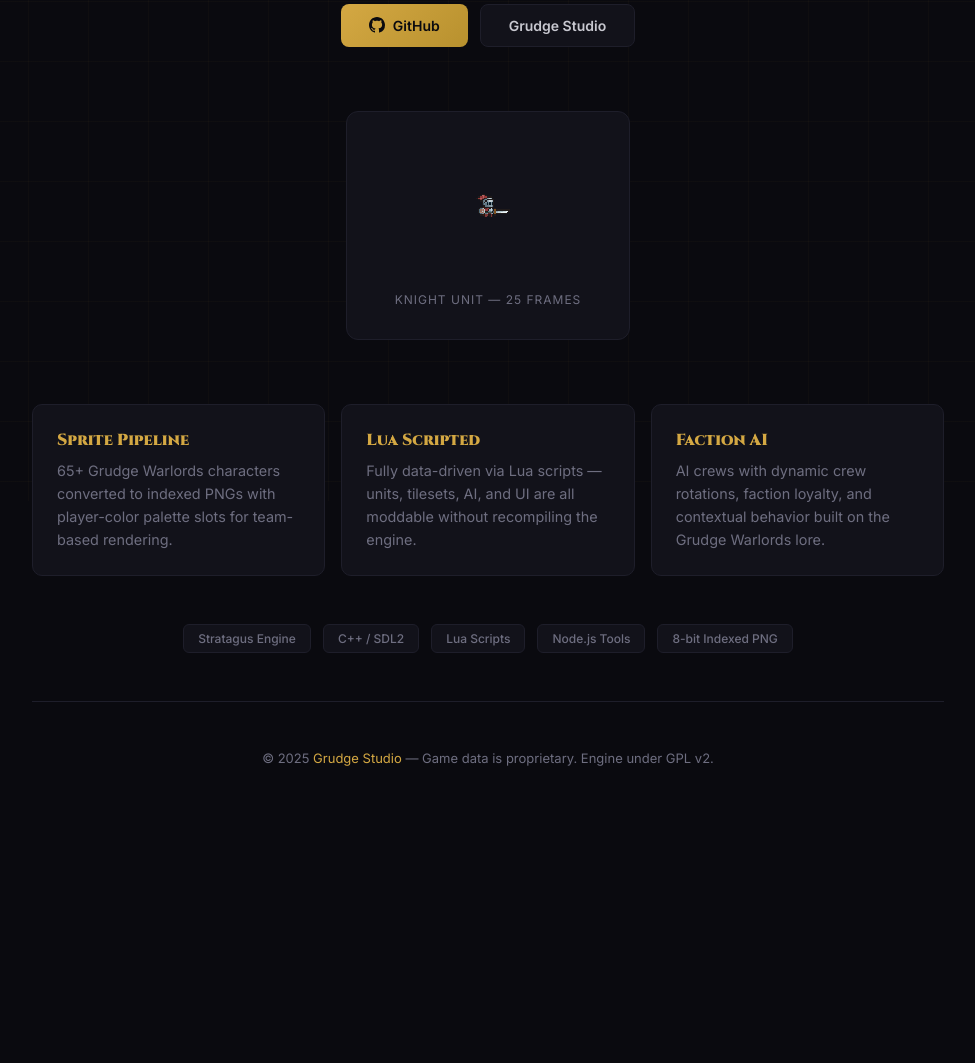
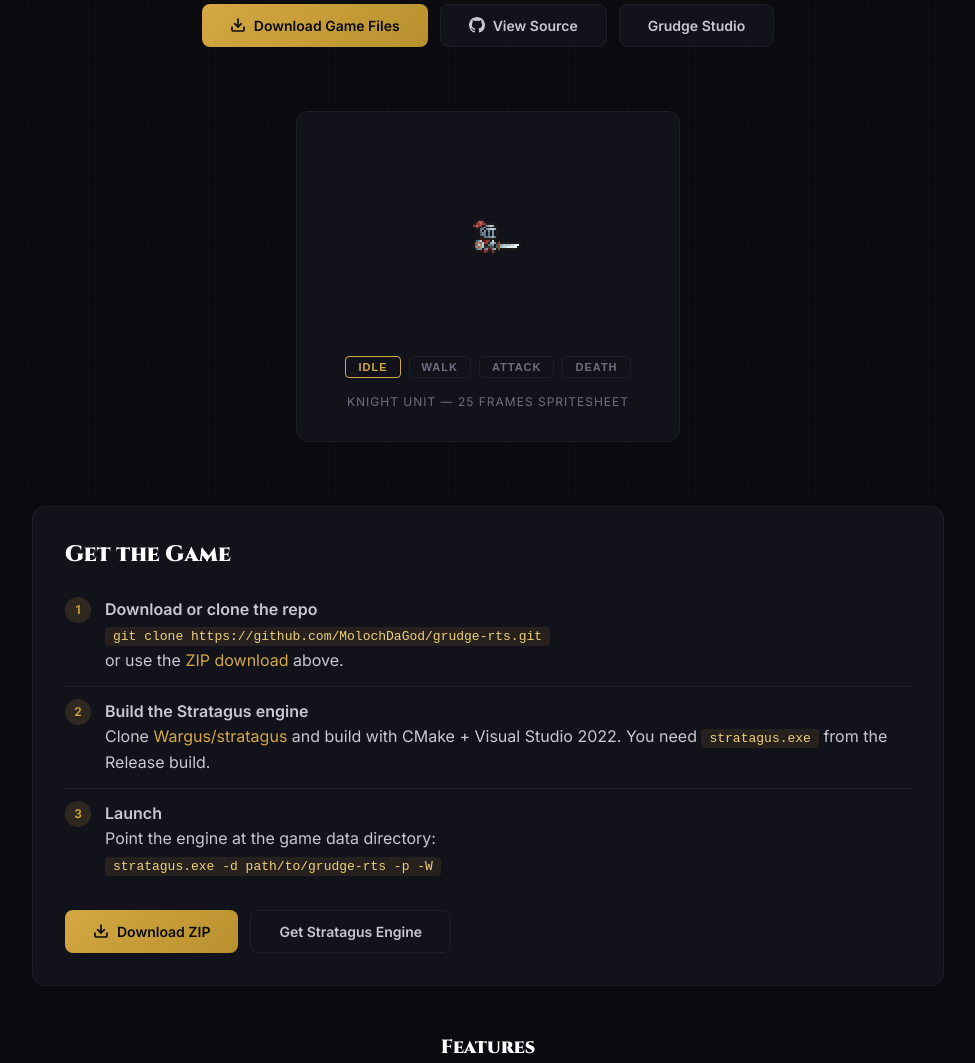
Before and after one commit to MolochDaGod/grudge-rts, a plain HTML site: page web/index.html in a window 1280 px wide. Shown: the part 299-1362 px from the top of the page, without its empty margins (152-1127 px from the left). Before the commit the page ends 1113 px from the top, so only its background shows below. Drawn offline with Linux system fonts and the light colour scheme.

Commit message:
Fix landing page: RGBA sprite, animation controls, download section
- Copy RGBA knight sprite into web/assets/ (browsers can't render indexed PNGs)
- Add Idle/Walk/Attack/Death animation toggle buttons
- Add 'Get the Game' section with clone/build/launch instructions
- Primary CTA is now 'Download Game Files' (ZIP from GitHub)
- Link to Stratagus engine releases for easy setup

Co-Authored-By: Oz <oz-agent@warp.dev>

```diff
--- a/web/index.html
+++ b/web/index.html
@@ -11,7 +11,6 @@
       --gold: #d4a843;
       --gold-light: #f0d078;
       --dark: #0a0a0f;
-      --darker: #060609;
       --card: #12121a;
       --card-border: #1e1e2a;
       --text: #c8c8d0;
@@ -111,6 +110,8 @@
       transition: all 0.2s;
     }
 
+    .btn svg { flex-shrink: 0; }
+
     .btn-primary {
       background: linear-gradient(135deg, var(--gold), #b8912e);
       color: #0a0a0f;
@@ -136,12 +137,9 @@
       border: 1px solid var(--card-border);
       border-radius: 12px;
       padding: 32px 48px;
-      position: relative;
     }
 
-    .sprite-canvas::after {
-      content: 'Knight Unit — 25 Frames';
-      display: block;
+    .sprite-label {
       margin-top: 16px;
       font-size: 12px;
       color: var(--text-muted);
@@ -150,10 +148,114 @@
     }
 
     #knight-anim {
-      width: 128px;
-      height: 128px;
+      width: 192px;
+      height: 192px;
       image-rendering: pixelated;
       image-rendering: crisp-edges;
+    }
+
+    .anim-controls {
+      display: flex;
+      gap: 8px;
+      justify-content: center;
+      margin-top: 16px;
+      flex-wrap: wrap;
+    }
+
+    .anim-btn {
+      font-size: 11px;
+      font-weight: 600;
+      text-transform: uppercase;
+      letter-spacing: 1px;
+      color: var(--text-muted);
+      background: transparent;
+      border: 1px solid var(--card-border);
+      padding: 4px 12px;
+      border-radius: 4px;
+      cursor: pointer;
+      transition: all 0.2s;
+    }
+    .anim-btn:hover, .anim-btn.active {
+      color: var(--gold);
+      border-color: var(--gold);
+    }
+
+    /* Download section */
+    .download-section {
+      margin: 48px 0;
+      background: var(--card);
+      border: 1px solid var(--card-border);
+      border-radius: 12px;
+      padding: 32px;
+    }
+
+    .download-section h2 {
+      font-family: 'Cinzel', serif;
+      font-size: 1.4rem;
+      color: #fff;
+      margin-bottom: 16px;
+    }
+
+    .steps {
+      list-style: none;
+      counter-reset: step;
+    }
+
+    .steps li {
+      counter-increment: step;
+      padding: 12px 0;
+      padding-left: 40px;
+      position: relative;
+      border-bottom: 1px solid var(--card-border);
+      line-height: 1.6;
+    }
+    .steps li:last-child { border-bottom: none; }
+
+    .steps li::before {
+      content: counter(step);
+      position: absolute;
+      left: 0;
+      top: 12px;
+      width: 26px;
+      height: 26px;
+      background: rgba(212, 168, 67, 0.15);
+      color: var(--gold);
+      border-radius: 50%;
+      font-size: 12px;
+      font-weight: 700;
+      display: flex;
+      align-items: center;
+      justify-content: center;
+    }
+
+    .steps code {
+      background: rgba(212, 168, 67, 0.1);
+      color: var(--gold-light);
+      padding: 2px 8px;
+      border-radius: 4px;
+      font-size: 13px;
+    }
+
+    .steps a {
+      color: var(--gold);
+      text-decoration: none;
+    }
+    .steps a:hover { text-decoration: underline; }
+
+    .download-btns {
+      display: flex;
+      gap: 12px;
+      margin-top: 20px;
+      flex-wrap: wrap;
+    }
+
+    /* Section title */
+    .section-title {
+      font-family: 'Cinzel', serif;
+      font-size: 1.2rem;
+      color: #fff;
+      text-align: center;
+      margin-bottom: 24px;
     }
 
     /* Info cards */
@@ -228,9 +330,13 @@
         Command knights, build factions, and conquer islands.
       </p>
       <div class="btn-row">
-        <a href="https://github.com/MolochDaGod/grudge-rts" class="btn btn-primary">
+        <a href="https://github.com/MolochDaGod/grudge-rts/archive/refs/heads/main.zip" class="btn btn-primary">
+          <svg width="16" height="16" viewBox="0 0 24 24" fill="none" stroke="currentColor" stroke-width="2.5" stroke-linecap="round" stroke-linejoin="round"><path d="M21 15v4a2 2 0 0 1-2 2H5a2 2 0 0 1-2-2v-4"/><polyline points="7 10 12 15 17 10"/><line x1="12" y1="15" x2="12" y2="3"/></svg>
+          Download Game Files
+        </a>
+        <a href="https://github.com/MolochDaGod/grudge-rts" class="btn btn-secondary">
           <svg width="16" height="16" viewBox="0 0 16 16" fill="currentColor"><path d="M8 0C3.58 0 0 3.58 0 8c0 3.54 2.29 6.53 5.47 7.59.4.07.55-.17.55-.38 0-.19-.01-.82-.01-1.49-2.01.37-2.53-.49-2.69-.94-.09-.23-.48-.94-.82-1.13-.28-.15-.68-.52-.01-.53.63-.01 1.08.58 1.23.82.72 1.21 1.87.87 2.33.66.07-.52.28-.87.51-1.07-1.78-.2-3.64-.89-3.64-3.95 0-.87.31-1.59.82-2.15-.08-.2-.36-1.02.08-2.12 0 0 .67-.21 2.2.82.64-.18 1.32-.27 2-.27.68 0 1.36.09 2 .27 1.53-1.04 2.2-.82 2.2-.82.44 1.1.16 1.92.08 2.12.51.56.82 1.27.82 2.15 0 3.07-1.87 3.75-3.65 3.95.29.25.54.73.54 1.48 0 1.07-.01 1.93-.01 2.2 0 .21.15.46.55.38A8.013 8.013 0 0016 8c0-4.42-3.58-8-8-8z"/></svg>
-          GitHub
+          View Source
         </a>
         <a href="https://grudgestudio.com" class="btn btn-secondary">Grudge Studio</a>
       </div>
@@ -239,11 +345,48 @@
     <!-- Animated sprite -->
     <section class="sprite-section">
       <div class="sprite-canvas">
-        <canvas id="knight-anim" width="128" height="128"></canvas>
+        <canvas id="knight-anim" width="192" height="192"></canvas>
+        <div class="anim-controls">
+          <button class="anim-btn active" data-anim="idle">Idle</button>
+          <button class="anim-btn" data-anim="walk">Walk</button>
+          <button class="anim-btn" data-anim="attack">Attack</button>
+          <button class="anim-btn" data-anim="death">Death</button>
+        </div>
+        <div class="sprite-label">Knight Unit &mdash; 25 Frames Spritesheet</div>
+      </div>
+    </section>
+
+    <!-- Download / Get Started -->
+    <section class="download-section">
+      <h2>Get the Game</h2>
+      <ol class="steps">
+        <li>
+          <strong>Download or clone the repo</strong><br>
+          <code>git clone https://github.com/MolochDaGod/grudge-rts.git</code><br>
+          or use the <a href="https://github.com/MolochDaGod/grudge-rts/archive/refs/heads/main.zip">ZIP download</a> above.
+        </li>
+        <li>
+          <strong>Build the Stratagus engine</strong><br>
+          Clone <a href="https://github.com/Wargus/stratagus">Wargus/stratagus</a> and build with CMake + Visual Studio 2022.
+          You need <code>stratagus.exe</code> from the Release build.
+        </li>
+        <li>
+          <strong>Launch</strong><br>
+          Point the engine at the game data directory:<br>
+          <code>stratagus.exe -d path/to/grudge-rts -p -W</code>
+        </li>
+      </ol>
+      <div class="download-btns">
+        <a href="https://github.com/MolochDaGod/grudge-rts/archive/refs/heads/main.zip" class="btn btn-primary">
+          <svg width="16" height="16" viewBox="0 0 24 24" fill="none" stroke="currentColor" stroke-width="2.5" stroke-linecap="round" stroke-linejoin="round"><path d="M21 15v4a2 2 0 0 1-2 2H5a2 2 0 0 1-2-2v-4"/><polyline points="7 10 12 15 17 10"/><line x1="12" y1="15" x2="12" y2="3"/></svg>
+          Download ZIP
+        </a>
+        <a href="https://github.com/Wargus/stratagus/releases" class="btn btn-secondary">Get Stratagus Engine</a>
       </div>
     </section>
 
     <!-- Feature cards -->
+    <h2 class="section-title">Features</h2>
     <section class="cards">
       <div class="card">
         <h3>Sprite Pipeline</h3>
@@ -273,43 +416,68 @@
   </div>
 
   <script>
-    // Simple sprite animation from the knight spritesheet
     const canvas = document.getElementById('knight-anim');
     const ctx = canvas.getContext('2d');
     const img = new Image();
-    // Use the knight sprite from the repo
-    img.src = '../grudge-rts/graphics/units/knight/knight.png';
+    img.src = 'assets/knight.png';
 
     const FRAME_W = 100;
     const FRAME_H = 100;
-    const TOTAL_FRAMES = 25;
-    const IDLE_FRAMES = [0, 1, 2, 3, 4, 5];
-    let frameIdx = 0;
-
-    img.onload = () => {
-      function draw() {
-        ctx.clearRect(0, 0, 128, 128);
-        ctx.imageSmoothingEnabled = false;
-        const f = IDLE_FRAMES[frameIdx % IDLE_FRAMES.length];
-        ctx.drawImage(img, f * FRAME_W, 0, FRAME_W, FRAME_H, 0, 0, 128, 128);
-        frameIdx++;
-      }
-      draw();
-      setInterval(draw, 200);
+    const ANIMS = {
+      idle:   { frames: [0,1,2,3,4,5], speed: 200 },
+      walk:   { frames: [6,7,8,9,10,11,12,13], speed: 120 },
+      attack: { frames: [14,15,16,17,18,19,20], speed: 100 },
+      death:  { frames: [21,22,23,24], speed: 250 }
     };
 
-    // Fallback if image doesn't load (it's indexed PNG, may not render in all browsers)
+    let currentAnim = 'idle';
+    let frameIdx = 0;
+    let timer = null;
+
+    function draw() {
+      const anim = ANIMS[currentAnim];
+      ctx.clearRect(0, 0, 192, 192);
+      ctx.imageSmoothingEnabled = false;
+      const f = anim.frames[frameIdx % anim.frames.length];
+      ctx.drawImage(img, f * FRAME_W, 0, FRAME_W, FRAME_H, 0, 0, 192, 192);
+      frameIdx++;
+      if (currentAnim === 'death' && frameIdx >= anim.frames.length) {
+        switchAnim('idle');
+        document.querySelector('.anim-btn.active').classList.remove('active');
+        document.querySelector('[data-anim="idle"]').classList.add('active');
+      }
+    }
+
+    function switchAnim(name) {
+      currentAnim = name;
+      frameIdx = 0;
+      if (timer) clearInterval(timer);
+      timer = setInterval(draw, ANIMS[name].speed);
+      draw();
+    }
+
+    img.onload = () => { switchAnim('idle'); };
+
     img.onerror = () => {
       ctx.fillStyle = '#1e1e2a';
-      ctx.fillRect(0, 0, 128, 128);
+      ctx.fillRect(0, 0, 192, 192);
       ctx.fillStyle = '#d4a843';
-      ctx.font = '14px Inter, sans-serif';
+      ctx.font = 'bold 16px Inter, sans-serif';
       ctx.textAlign = 'center';
-      ctx.fillText('⚔️ Knight', 64, 60);
+      ctx.fillText('Knight Sprite', 96, 90);
       ctx.fillStyle = '#6e6e80';
-      ctx.font = '11px Inter, sans-serif';
-      ctx.fillText('Sprite Preview', 64, 80);
+      ctx.font = '12px Inter, sans-serif';
+      ctx.fillText('Download the game to see', 96, 115);
+      ctx.fillText('sprites in action', 96, 132);
     };
+
+    document.querySelectorAll('.anim-btn').forEach(btn => {
+      btn.addEventListener('click', () => {
+        document.querySelector('.anim-btn.active').classList.remove('active');
+        btn.classList.add('active');
+        switchAnim(btn.dataset.anim);
+      });
+    });
   </script>
 </body>
 </html>
```
Also changed, not shown: web/assets/knight.png (added), 1 other file.
